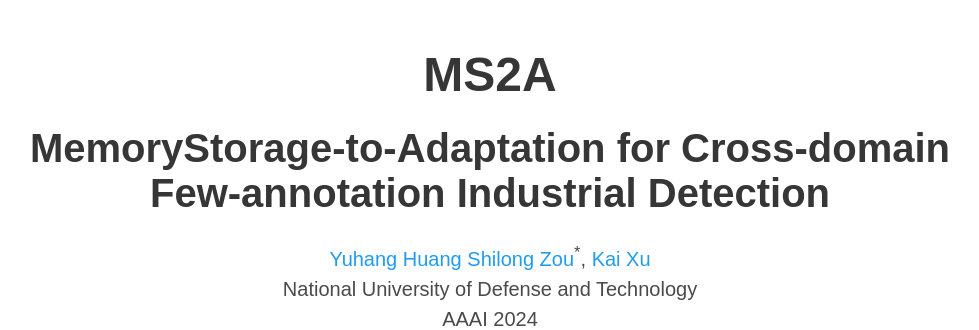
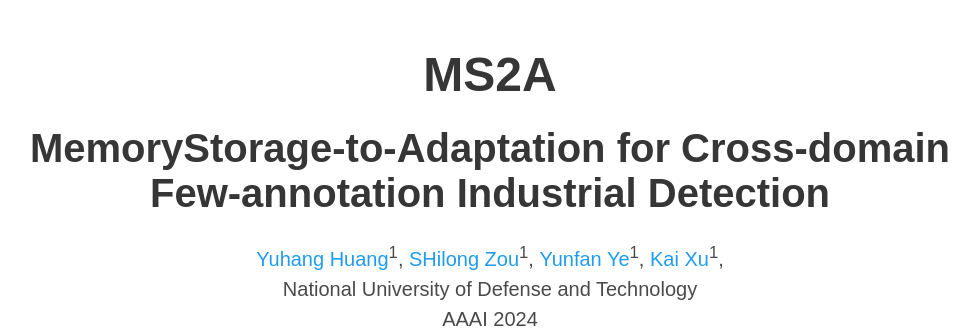
Before and after one commit to ZouShilong1024/cdfod.github.io, a plain HTML site: page index.html in a window 1280 px wide. Shown: the top 330 px of the page, without its empty margins (150-1129 px from the left). Drawn offline with nearby package versions, Linux system fonts and the light colour scheme; some icons are missing; a web font is replaced by a local one.

Commit message:
Update index.html

```diff
--- a/index.html
+++ b/index.html
@@ -59,12 +59,15 @@
             <div class="is-size-5 publication-authors">
               <!-- Paper authors -->
               <span class="author-block">
-                <a href="FIRST AUTHOR PERSONAL LINK" target="_blank">Yuhang Huang</a></span>
-                <span class="author-block">
-                  <a href="SECOND AUTHOR PERSONAL LINK" target="_blank">Shilong Zou</a><sup>*</sup>,</span>
-                  <span class="author-block">
-                    <a href="THIRD AUTHOR PERSONAL LINK" target="_blank">Kai Xu</a>
-                  </span>
+              <a href="https://keunhong.com">Yuhang Huang</a><sup>1</sup>,</span>
+            <span class="author-block">
+              <a href="https://utkarshsinha.com">SHilong Zou</a><sup>1</sup>,</span>
+            <span class="author-block">
+              <a href="http://sofienbouaziz.com">Yunfan Ye</a><sup>1</sup>,
+            </span>
+            <span class="author-block">
+              <a href="https://jonbarron.info">Kai Xu</a><sup>1</sup>,
+            </span>
                   </div>
 
                   <div class="is-size-5 publication-authors">
```
